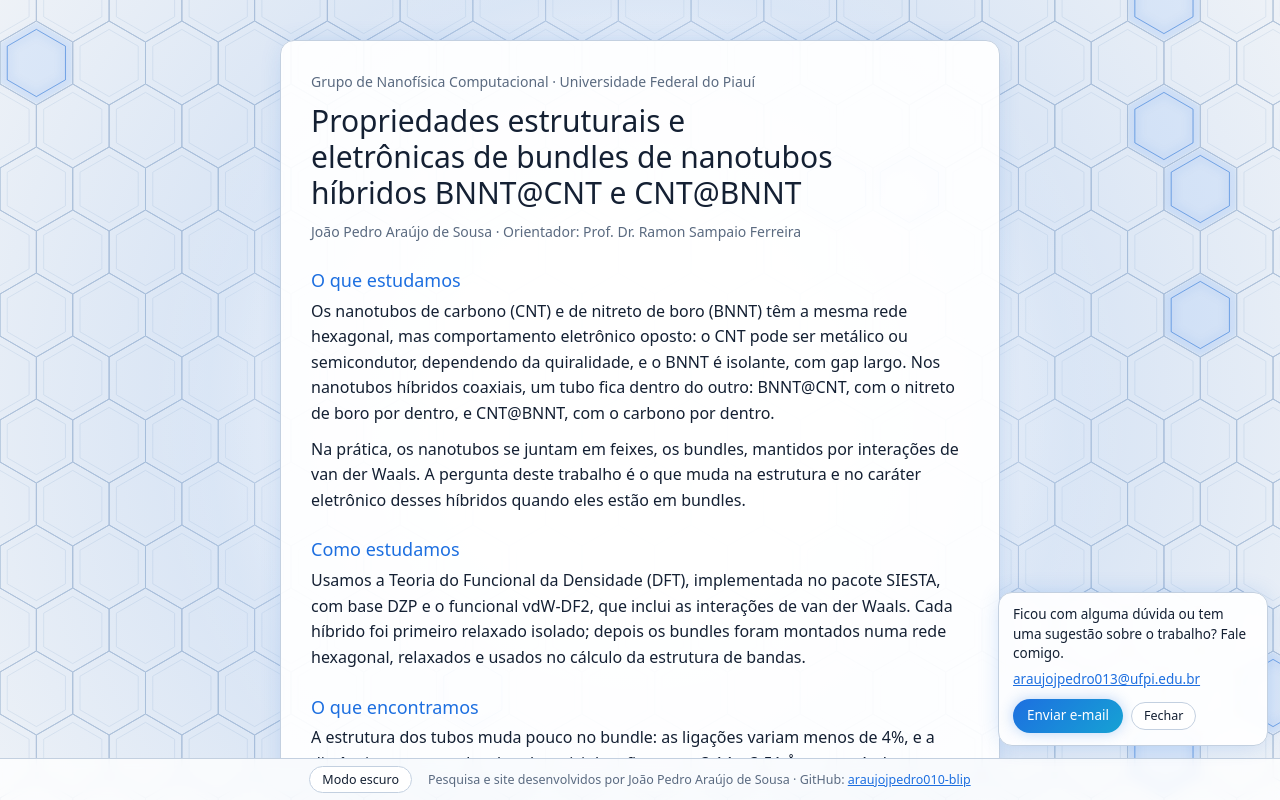
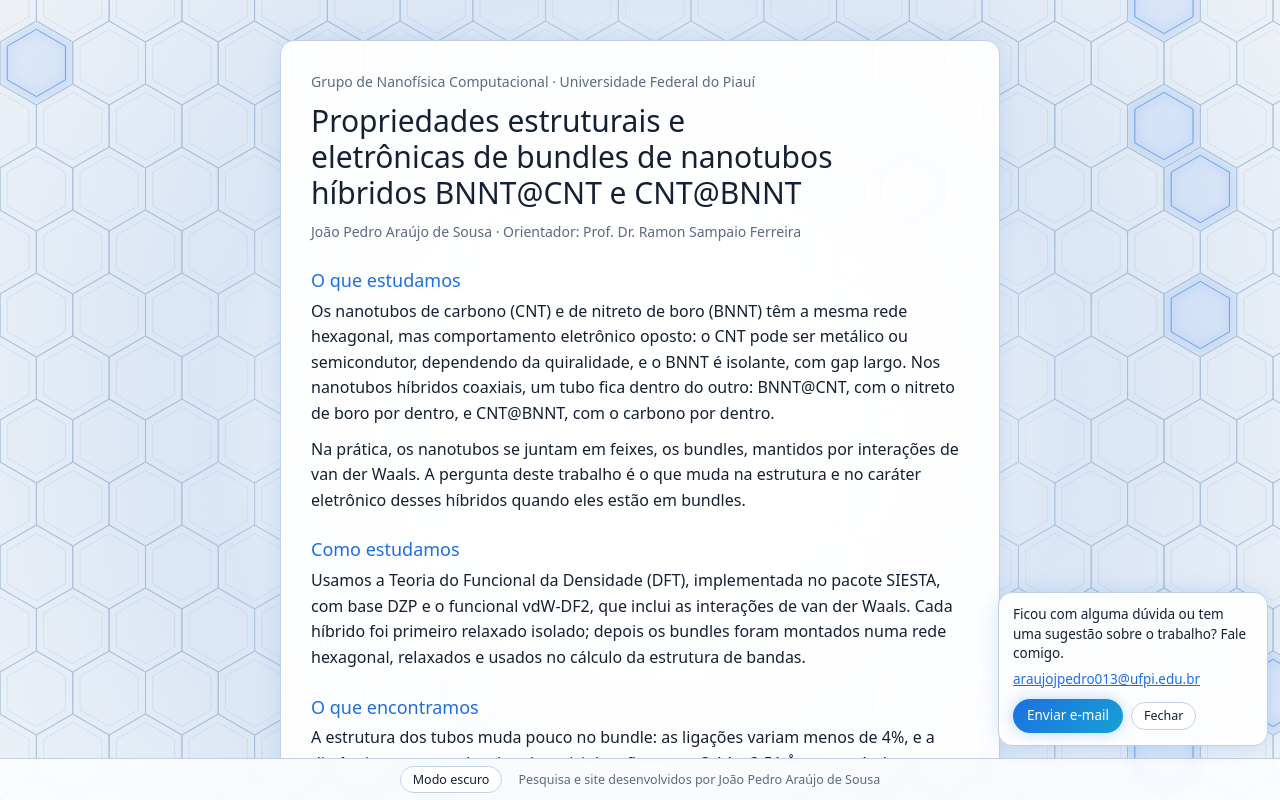
Before and after one commit to araujojpedro010-blip/Nanotubes, a plain HTML site: page index.html in a window 1280 px wide. Drawn offline with Linux system fonts and the light colour scheme.

Commit message:
Remove link do GitHub do rodapé (#1)
Claude-Session: https://claude.ai/code/session_01DMyRLPUzUQ2DLjME5CPpah

Co-authored-by: araujojpedro010-blip <araujojpedro010-blip@users.noreply.github.com>
Co-authored-by: Claude Opus 5.5 <noreply@anthropic.com>

```diff
--- a/index.html
+++ b/index.html
@@ -166,7 +166,7 @@ a.pl.lk{display:inline-block;text-decoration:none;text-align:center}
 </ul>
 <p class="prop">EdenCrete, Vantablack, revestimento de casco e blindagem de nêutrons (seções de choque da NASA) foram consultados nos sites dos fabricantes e da NASA, sem referência bibliográfica completa registrada.</p>
 </div></div>
- <div id="ft"><button id="thm" class="tg sm">Modo escuro</button><span class="lg"><i class="dot" style="background:var(--C)"></i>C</span><span class="lg"><i class="dot" style="background:var(--B)"></i>B</span><span class="lg"><i class="dot" style="background:var(--N)"></i>N</span><span id="note" class="lg">Arraste para girar · pinça ou roda para zoom</span><span id="cred">Pesquisa e site desenvolvidos por João Pedro Araújo de Sousa · GitHub: <a href="https://github.com/araujojpedro010-blip" target="_blank" rel="noopener">araujojpedro010-blip</a></span></div>
+ <div id="ft"><button id="thm" class="tg sm">Modo escuro</button><span class="lg"><i class="dot" style="background:var(--C)"></i>C</span><span class="lg"><i class="dot" style="background:var(--B)"></i>B</span><span class="lg"><i class="dot" style="background:var(--N)"></i>N</span><span id="note" class="lg">Arraste para girar · pinça ou roda para zoom</span><span id="cred">Pesquisa e site desenvolvidos por João Pedro Araújo de Sousa</span></div>
 <div id="ctt"><div id="cttc"><p class="ct1">Ficou com alguma dúvida ou tem uma sugestão sobre o trabalho? Fale comigo.</p>
  <a id="ctm" href="mailto:araujojpedro013@ufpi.edu.br?subject=Bundles%20BNNT%40CNT%20e%20CNT%40BNNT">araujojpedro013@ufpi.edu.br</a>
  <div class="ctb"><a class="pl ctp" href="mailto:araujojpedro013@ufpi.edu.br?subject=Bundles%20BNNT%40CNT%20e%20CNT%40BNNT">Enviar e-mail</a><button id="ctx" class="tg sm">Fechar</button></div></div>
```
